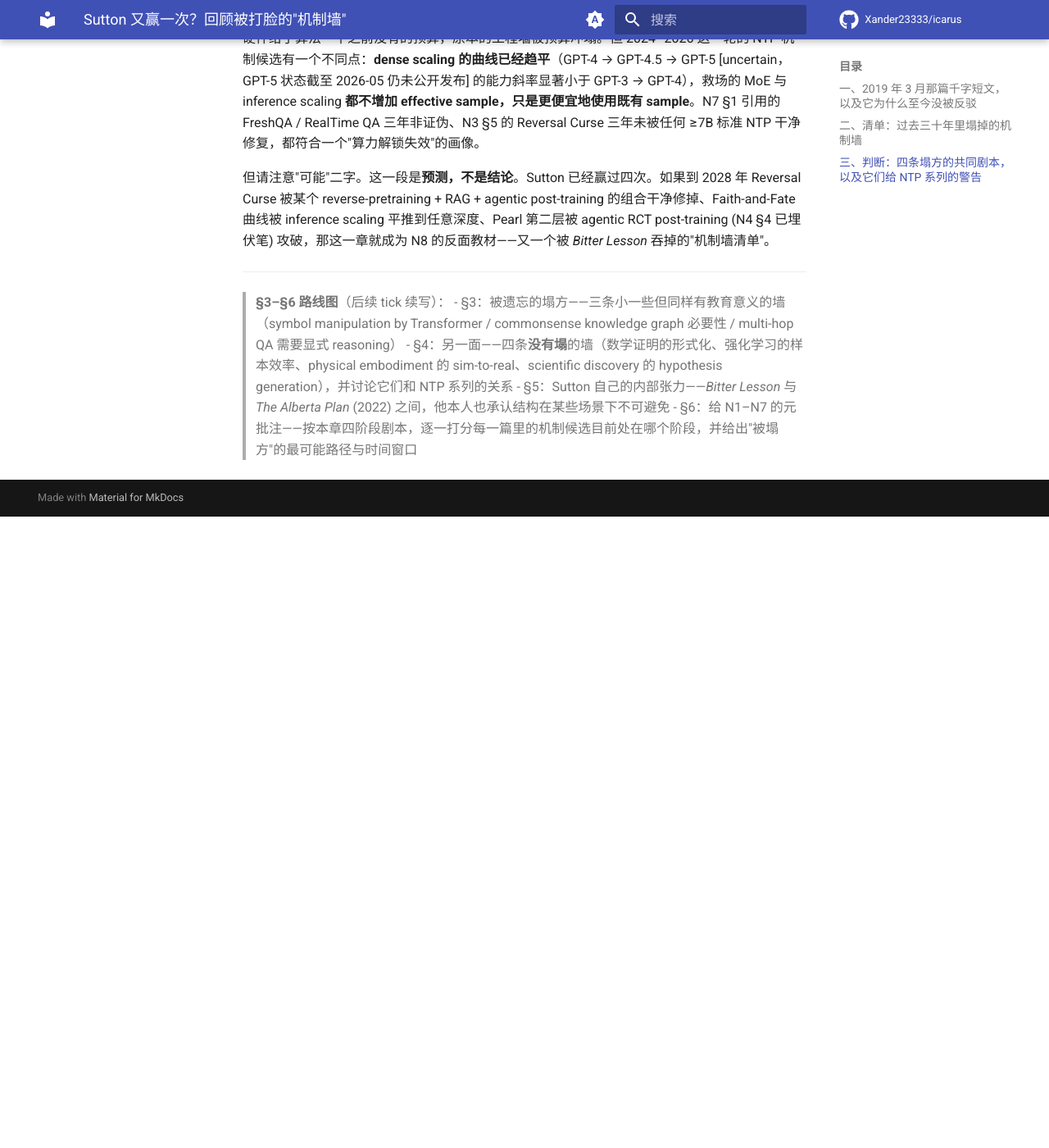
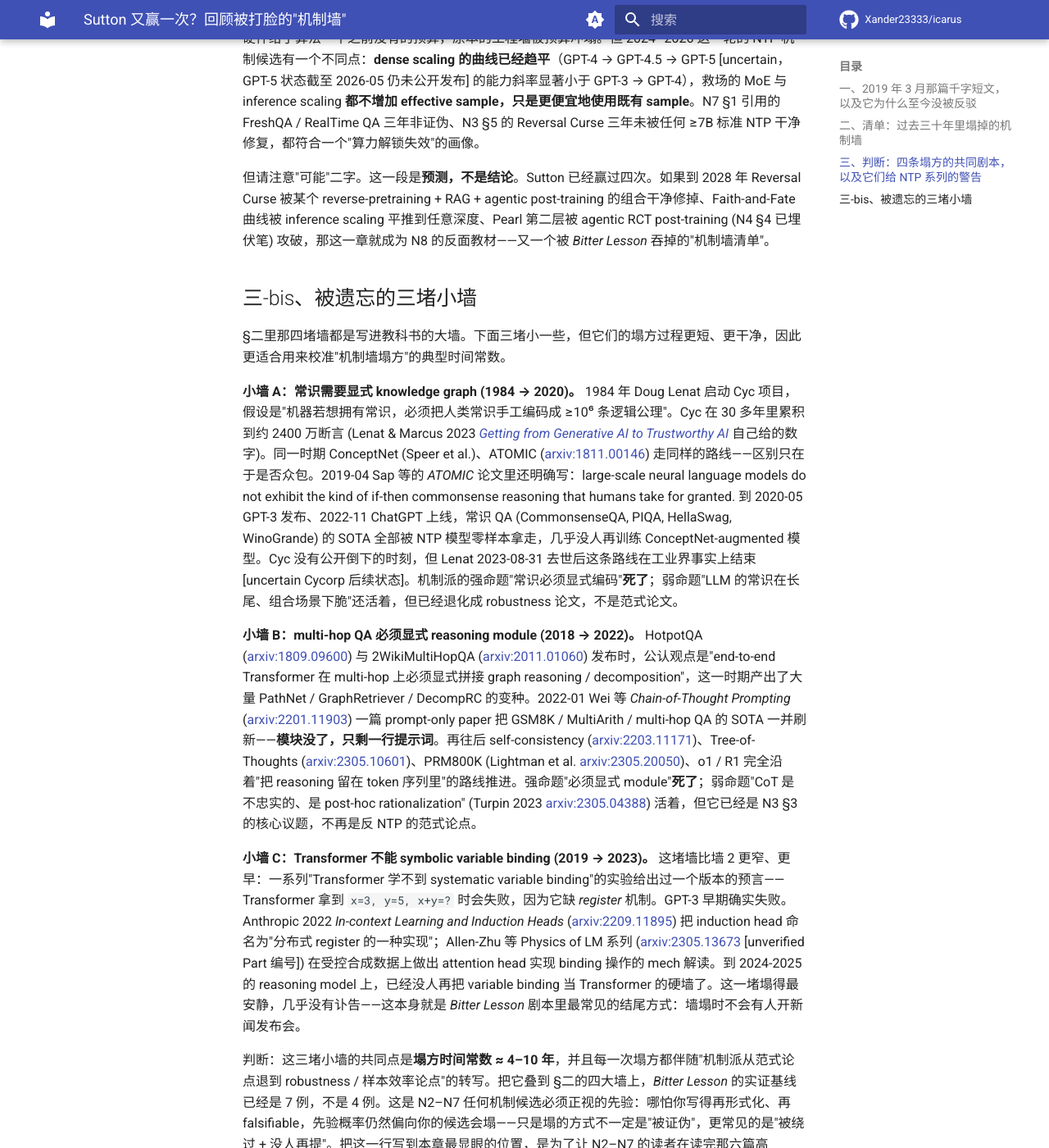
Before and after one commit to Xander23333/icarus, an MkDocs documentation site: the page built from wiki/ntp/samples/N8-sutton-wins-again.md, in a window 1280 px wide and 1400 px high, scrolled down 3910 px. Shown: the whole window at 82% size. Built offline with MkDocs 1.6.1 and Material for MkDocs 9.7.7, drawn with Linux system fonts in a browser that asks for light colours; comment, search, counter and statistics services are not loaded; before the commit the page ends 4540 px from its top, so only the background shows below that; some of the changed text lies outside the part shown.

Commit message:
[NTP-Deepen] 2026-05-27 14:00 UTC N8 §3-bis 被遗忘的三堵小墙 (Cyc/multi-hop/binding, +~2.8k chars)

```diff
--- a/wiki/ntp/samples/N8-sutton-wins-again.md
+++ b/wiki/ntp/samples/N8-sutton-wins-again.md
@@ -71,10 +71,21 @@
 
 但请注意"可能"二字。这一段是**预测，不是结论**。Sutton 已经赢过四次。如果到 2028 年 Reversal Curse 被某个 reverse-pretraining + RAG + agentic post-training 的组合干净修掉、Faith-and-Fate 曲线被 inference scaling 平推到任意深度、Pearl 第二层被 agentic RCT post-training (N4 §4 已埋伏笔) 攻破，那这一章就成为 N8 的反面教材——又一个被 *Bitter Lesson* 吞掉的"机制墙清单"。
 
+## 三-bis、被遗忘的三堵小墙
+
+§二里那四堵墙都是写进教科书的大墙。下面三堵小一些，但它们的塌方过程更短、更干净，因此更适合用来校准"机制墙塌方"的典型时间常数。
+
+**小墙 A：常识需要显式 knowledge graph (1984 → 2020)。** 1984 年 Doug Lenat 启动 Cyc 项目，假设是"机器若想拥有常识，必须把人类常识手工编码成 ≥10⁶ 条逻辑公理"。Cyc 在 30 多年里累积到约 2400 万断言 (Lenat & Marcus 2023 [*Getting from Generative AI to Trustworthy AI*](https://arxiv.org/abs/2308.04445) 自己给的数字)。同一时期 ConceptNet (Speer et al.)、ATOMIC ([arxiv:1811.00146](https://arxiv.org/abs/1811.00146)) 走同样的路线——区别只在于是否众包。2019-04 Sap 等的 *ATOMIC* 论文里还明确写：large-scale neural language models do not exhibit the kind of if-then commonsense reasoning that humans take for granted. 到 2020-05 GPT-3 发布、2022-11 ChatGPT 上线，常识 QA (CommonsenseQA, PIQA, HellaSwag, WinoGrande) 的 SOTA 全部被 NTP 模型零样本拿走，几乎没人再训练 ConceptNet-augmented 模型。Cyc 没有公开倒下的时刻，但 Lenat 2023-08-31 去世后这条路线在工业界事实上结束 [uncertain Cycorp 后续状态]。机制派的强命题"常识必须显式编码"**死了**；弱命题"LLM 的常识在长尾、组合场景下脆"还活着，但已经退化成 robustness 论文，不是范式论文。
+
+**小墙 B：multi-hop QA 必须显式 reasoning module (2018 → 2022)。** HotpotQA ([arxiv:1809.09600](https://arxiv.org/abs/1809.09600)) 与 2WikiMultiHopQA ([arxiv:2011.01060](https://arxiv.org/abs/2011.01060)) 发布时，公认观点是"end-to-end Transformer 在 multi-hop 上必须显式拼接 graph reasoning / decomposition"，这一时期产出了大量 PathNet / GraphRetriever / DecompRC 的变种。2022-01 Wei 等 *Chain-of-Thought Prompting* ([arxiv:2201.11903](https://arxiv.org/abs/2201.11903)) 一篇 prompt-only paper 把 GSM8K / MultiArith / multi-hop QA 的 SOTA 一并刷新——**模块没了，只剩一行提示词**。再往后 self-consistency ([arxiv:2203.11171](https://arxiv.org/abs/2203.11171))、Tree-of-Thoughts ([arxiv:2305.10601](https://arxiv.org/abs/2305.10601))、PRM800K (Lightman et al. [arxiv:2305.20050](https://arxiv.org/abs/2305.20050))、o1 / R1 完全沿着"把 reasoning 留在 token 序列里"的路线推进。强命题"必须显式 module"**死了**；弱命题"CoT 是不忠实的、是 post-hoc rationalization" (Turpin 2023 [arxiv:2305.04388](https://arxiv.org/abs/2305.04388)) 活着，但它已经是 N3 §3 的核心议题，不再是反 NTP 的范式论点。
+
+**小墙 C：Transformer 不能 symbolic variable binding (2019 → 2023)。** 这堵墙比墙 2 更窄、更早：一系列"Transformer 学不到 systematic variable binding"的实验给出过一个版本的预言——Transformer 拿到 `x=3, y=5, x+y=?` 时会失败，因为它缺 *register* 机制。GPT-3 早期确实失败。Anthropic 2022 *In-context Learning and Induction Heads* ([arxiv:2209.11895](https://arxiv.org/abs/2209.11895)) 把 induction head 命名为"分布式 register 的一种实现"；Allen-Zhu 等 Physics of LM 系列 ([arxiv:2305.13673](https://arxiv.org/abs/2305.13673) [unverified Part 编号]) 在受控合成数据上做出 attention head 实现 binding 操作的 mech 解读。到 2024-2025 的 reasoning model 上，已经没人再把 variable binding 当 Transformer 的硬墙了。这一堵塌得最安静，几乎没有讣告——这本身就是 *Bitter Lesson* 剧本里最常见的结尾方式：墙塌时不会有人开新闻发布会。
+
+判断：这三堵小墙的共同点是**塌方时间常数 ≈ 4–10 年**，并且每一次塌方都伴随"机制派从范式论点退到 robustness / 样本效率论点"的转写。把它叠到 §二的四大墙上，*Bitter Lesson* 的实证基线已经是 7 例，不是 4 例。这是 N2–N7 任何机制候选必须正视的先验：哪怕你写得再形式化、再 falsifiable，先验概率仍然偏向你的候选会塌——只是塌的方式不一定是"被证伪"，更常见的是"被绕过 + 没人再提"。把这一行写到本章最显眼的位置，是为了让 N2–N7 的读者在读完那六篇高 conviction 的 mech 叙事后，不要忘了 base rate。
+
 ---
 
-> **§3–§6 路线图**（后续 tick 续写）：
-> - §3：被遗忘的塌方——三条小一些但同样有教育意义的墙（symbol manipulation by Transformer / commonsense knowledge graph 必要性 / multi-hop QA 需要显式 reasoning）
+> **§4–§6 路线图**（后续 tick 续写）：
 > - §4：另一面——四条**没有塌**的墙（数学证明的形式化、强化学习的样本效率、physical embodiment 的 sim-to-real、scientific discovery 的 hypothesis generation），并讨论它们和 NTP 系列的关系
 > - §5：Sutton 自己的内部张力——*Bitter Lesson* 与 *The Alberta Plan* (2022) 之间，他本人也承认结构在某些场景下不可避免
 > - §6：给 N1–N7 的元批注——按本章四阶段剧本，逐一打分每一篇里的机制候选目前处在哪个阶段，并给出"被塌方"的最可能路径与时间窗口
```
Also changed, not shown: wiki/ntp/samples/README.md (+1 -1 lines), 1 other file.
